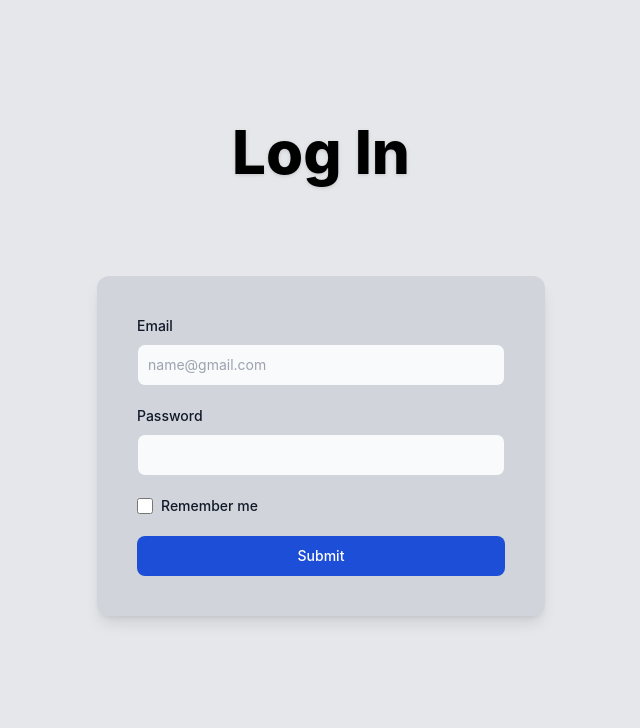
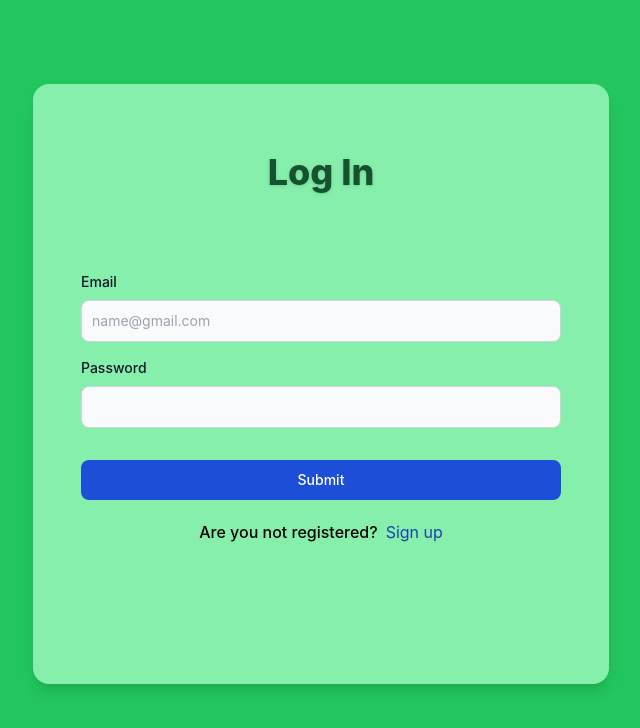
Before and after one commit to MaxVilaRuiz/Revinance---HackUPC-2025, a React (Create React App) app: page /login in a window 1280 px wide. Shown: the top 728 px of the page, without its empty margins (319-959 px from the left). Built offline with nearby package versions, Linux system fonts and the light colour scheme.

Commit message:
Add styles to log in and sign up

```diff
--- a/src/pages/Home.jsx
+++ b/src/pages/Home.jsx
@@ -32,9 +32,6 @@ function Home() {
               <li>
                 <Link to="register" class="block py-2 px-3 text-black hover:underline  rounded-sm md:p-0">Sign up</Link>
               </li>
-              <li>
-                <a href="#" class="block py-2 px-3 text-black hover:underline rounded-sm md:p-0">Contact</a>
-              </li>
             </ul>
           </div>
         </div>
--- a/src/pages/Login.jsx
+++ b/src/pages/Login.jsx
@@ -14,20 +14,18 @@ function Login() {
   });
 
   return (
-    <div className="bg-gray-200 h-screen flex flex-col justify-center items-center">
+    <div className="bg-green-500 h-screen flex flex-col justify-center items-center">
       <div id='msg-so' className="hidden w-[500px] text-center rounded-lg bg-green-100 border border-green-400 text-green-700 px-4 py-2 mb-4">
         You have been logged out successfully.
       </div>
 
-      <header className="pt-16 text-center">
-        <h1 className="text-6xl font-extrabold text-black drop-shadow">Log In</h1>
-      </header>
+      <main className="flex justify-center items-center w-full h-[70%] pb-8">
+        <div className="bg-green-300 shadow-lg p-12 rounded-2xl w-full max-w-xl min-h-[600px]">
+          {/* Título dentro del contenedor verde */}
+          <h1 className="text-4xl font-extrabold text-green-900 drop-shadow text-center mt-5 mb-20">Log In</h1>
 
-      <main className="flex justify-center items-center w-full h-[70%] pb-8">
-        {/* Contenedor del formulario con fondo más oscuro y sombra */}
-        <div className="bg-gray-300 shadow-lg p-10 rounded-xl w-full max-w-md">
           <form className="w-full">
-            <div className="mb-5">
+            <div className="mb-4">
               <label htmlFor="email" className="block mb-2 text-sm font-medium text-gray-900">Email</label>
               <input
                 type="email"
@@ -37,7 +35,7 @@ function Login() {
                 required
               />
             </div>
-            <div className="mb-5">
+            <div className="mb-8">
               <label htmlFor="password" className="block mb-2 text-sm font-medium text-gray-900">Password</label>
               <input
                 type="password"
@@ -46,7 +44,7 @@ function Login() {
                 required
               />
             </div>
-            <div className="flex items-start mb-5">
+            {/* <div className="flex items-start mb-5">
               <div className="flex items-center h-5">
                 <input
                   id="remember"
@@ -56,13 +54,17 @@ function Login() {
                 />
               </div>
               <label htmlFor="remember" className="ml-2 text-sm font-medium text-gray-900">Remember me</label>
-            </div>
+            </div> */}
             <button
               type="submit"
               className="text-white bg-blue-700 hover:bg-blue-800 focus:ring-4 focus:outline-none focus:ring-blue-300 font-medium rounded-lg text-sm w-full px-5 py-2.5 text-center"
             >
               Submit
             </button>
+            <div className="mt-5 flex items-center space-x-2 justify-center">
+            <p className="font-medium"> Are you not registered?</p>
+            <Link to="/register" class="block py-2 px-3 text-blue-800 hover:underline  rounded-sm md:p-0">Sign up</Link>
+            </div>
           </form>
         </div>
       </main>
--- a/src/pages/Register.jsx
+++ b/src/pages/Register.jsx
@@ -24,16 +24,14 @@ function Register() {
   };
 
   return (
-    <div className="bg-gray-200 h-screen flex flex-col justify-center items-center">
-      <header className="pt-16 text-center">
-        <h1 className="text-6xl font-extrabold text-black drop-shadow">Register</h1>
-      </header>
+    <div className="bg-green-500 h-screen flex flex-col justify-center items-center">
+      <main className="flex justify-center items-center w-full h-[70%] pb-8">
+        <div className="bg-green-300 shadow-lg p-12 rounded-2xl w-full max-w-xl min-h-[600px]">
+        <h1 className="text-4xl font-extrabold text-center text-green-900 drop-shadow mt-6 mb-16">Register</h1>
 
-      <main className="flex justify-center items-center w-full h-[80%] pb-8">
         {/* Contenedor del formulario con fondo más oscuro y sombra */}
-        <div className="bg-gray-300 shadow-lg p-10 rounded-xl w-full max-w-md">
           <form onSubmit={handleRegister} className="w-full">
-          <div className="mb-5">
+          <div className="mb-4">
               <label htmlFor="email" className="block mb-2 text-sm font-medium text-gray-900">Name</label>
               <input
                 type="text"
@@ -56,7 +54,7 @@ function Register() {
                 required
               />
             </div>
-            <div className="mb-5">
+            <div className="mb-8">
               <label htmlFor="password" className="block mb-2 text-sm font-medium text-gray-900">Password</label>
               <input
                 type="password"
@@ -93,6 +91,10 @@ function Register() {
             >
               Submit
             </button>
+            <div className="mt-5 flex items-center space-x-2 justify-center">
+            <p className="font-medium"> Do you already have and account?</p>
+            <Link to="/login" class="block py-2 px-3 text-blue-800 hover:underline  rounded-sm md:p-0">Log in</Link>
+            </div>
           </form>
         </div>
       </main>
```
